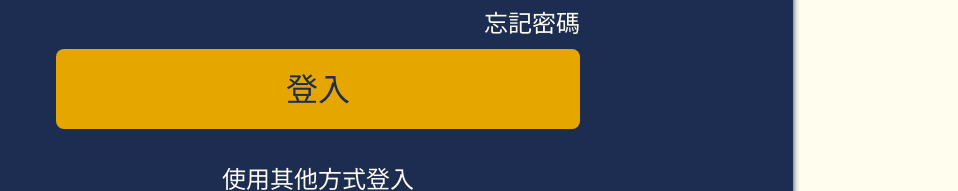
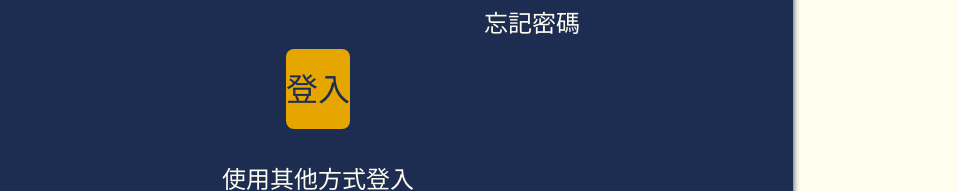
Before and after one commit to masakiLee/memory, a plain HTML site: page index.html in a window 1280 px wide. Shown: the part 408-599 px from the top of the page, 322-1280 px from the left. Drawn offline with nearby package versions, Linux system fonts and the light colour scheme.

Commit message:
Update index.html

```diff
--- a/index.html
+++ b/index.html
@@ -85,8 +85,7 @@
                             確定
                         </div>
                     </dialog>
-                    <input type="button" class="py-3 text-primary bg-secondary rounded-1 border-0 mb-5 fs-2 sendSignIn"
-                        value="登入"></input>
+                    <a href="./home.html" class="py-3 text-primary bg-secondary rounded-1 border-0 mb-5 fs-2">登入</a>
                     <small class="other text-third fs-4">使用其他方式登入</small>
                     <ul class="social mb-8 mb-sm-5 mt-4 mt-sm-3">
                         <li><a href="#"><i class="fa-brands fa-square-google-plus google"></i></a></li>
```
